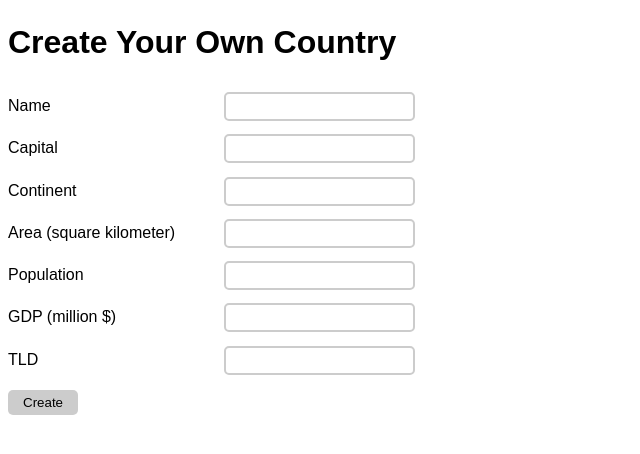
After one commit to TAY40401639/tayworld, a Flask app: page /newCountryByName in a window 1280 px wide. The commit adds this page. Shown: the top 454 px of the page, without its empty margins (0-640 px from the left). Run offline with Flask 2, Linux system fonts and the light colour scheme.

Commit message:
Final commit

```diff
--- a/server.py
+++ b/server.py
@@ -13,10 +13,11 @@ app = Flask(__name__)
 @app.route('/')
 def mainPage():
 
+    w.sort(key=lambda c: c['name'])
     return render_template('index.html',
-        page_number=0,
-        page_size=page_size,
-        w=w[0:page_size])
+            page_number=0,
+            page_size=page_size,
+            w=w[0:page_size])
 
 
 @app.route('/begin/<b>')
@@ -101,8 +102,7 @@ def updateCountryByNamePage():
 def newCountryByNamePage():
 
     return render_template(
-        'country-create.html',
-        c=c)
+        'country-create.html',c=c)
 
 @app.route('/createCountryByName')
 def createCountryByNamePage():
@@ -113,13 +113,8 @@ def createCountryByNamePage():
     c['population']=int(request.args.get('population'))
     c['gdp']=int(request.args.get('gdp'))
     c['tld']=request.args.get('tld')
-    # if request.method=='POST':
-    #     f=request.files['flag']
-    #     f.save('/static/flags/')
-    #     return "file upload"
-    return render_template(
-        'newcountry.html',
-        c=c)
+    w.sort(key=lambda c: c['name'])
+    return render_template('country.html',c=c)
 
 if __name__ == "__main__":
     app.run(host='0.0.0.0',port=5639,debug=True)
--- a/static/style.css
+++ b/static/style.css
@@ -1,7 +1,16 @@
 body{
-	font-family:arial;
+    font-family: arial;
+
 }
+
+.container{
+    width: 100%;
+    height: 100%
+    margin:center;
+ }
+
 body.detail{
+    font-family: arial;
 
     line-height: 5ex;
 }
@@ -11,7 +20,7 @@ img.tiny{
     border: solid thin grey;
 }
 img.big {
-    width: 250px;
+    width: 350px;
     border: solid thin grey;
     position: absolute;
     left:55ex;
@@ -26,6 +35,10 @@ img.big {
 }
 .properties div div:last-child{
 	font-weight: bold;
+}
+ul li{
+    list-style:circle;
+
 }
 a{
 	text-decoration: none;
--- a/templates/continent.html
+++ b/templates/continent.html
@@ -4,6 +4,7 @@
 	<link rel='stylesheet' href='/static/style.css'>
 </head>
 	<body>
+		<div><a href="/"><<< Go back to Home</a></div>
 		<h1>{{a}}</h1>
 		<div>There are {{length_of_cl}} countries in {{a}}</div>
 		<ul>
--- /dev/null
+++ b/templates/country-create.html
@@ -0,0 +1,46 @@
+<!doctype html>
+<html>
+<head>
+	<link rel='stylesheet' href='/static/style.css'>
+</head>
+	<body class="detail">
+		<form action='/createCountryByName'>
+			<h1>Create Your Own Country</h1>
+		<div class='properties'>
+			<div>
+				<div>Name</div>
+				<div><input type='text' name="name"></div>
+			</div>
+			<div>
+				<div>Capital</div>
+				<div><input type="text" name="capital"></div>
+			</div>
+			<div>
+				<div>Continent</div>
+				<div><input type="text" name="continent"></div>
+			</div>
+			<div>
+				<div>Area (square kilometer)</div>
+				<div><input type="text" name="area"></div>
+			</div>
+			<div>
+				<div>Population</div>
+				<div><input type="text" name="population"></div>
+			</div>
+			<div>
+				<div>GDP (million $)</div>
+				<div><input type="text" name="gdp"></div>
+			</div>
+			<div>
+				<div>TLD</div>
+				<div><input type="text" name="tld"></div>
+			</div>
+
+		</div>
+
+		<div>
+			<input type="submit" value="Create">
+		</div>
+		</form>
+	</body>
+</html>
--- a/templates/index.html
+++ b/templates/index.html
@@ -4,8 +4,11 @@
 	<link rel='stylesheet' href='/static/style.css'>
 </head>
 	<body>
+	<div class="container">
+		<div class="header">
 		<h1>World Factbook</h1>
-		<!-- <div>There are {{w|length}} countries in the world.</div> -->
+		</div>
+		<div>There are {{w|length}} countries in this page</div>
 		<ul>
 			{% for c in w %}
 			<li><a href='/countryByName/{{c.name}}'>
@@ -19,5 +22,6 @@
 		<div class='nav_button'>
 			<a href='/begin/{{page_number+page_size}}'>Next Page</a>
 		</div>
+	</div>
 	</body>
 </html>
```
Also changed, not shown: templates/country-edit.html (added, +45 -0 lines), templates/country.html (+4 -7 lines).
